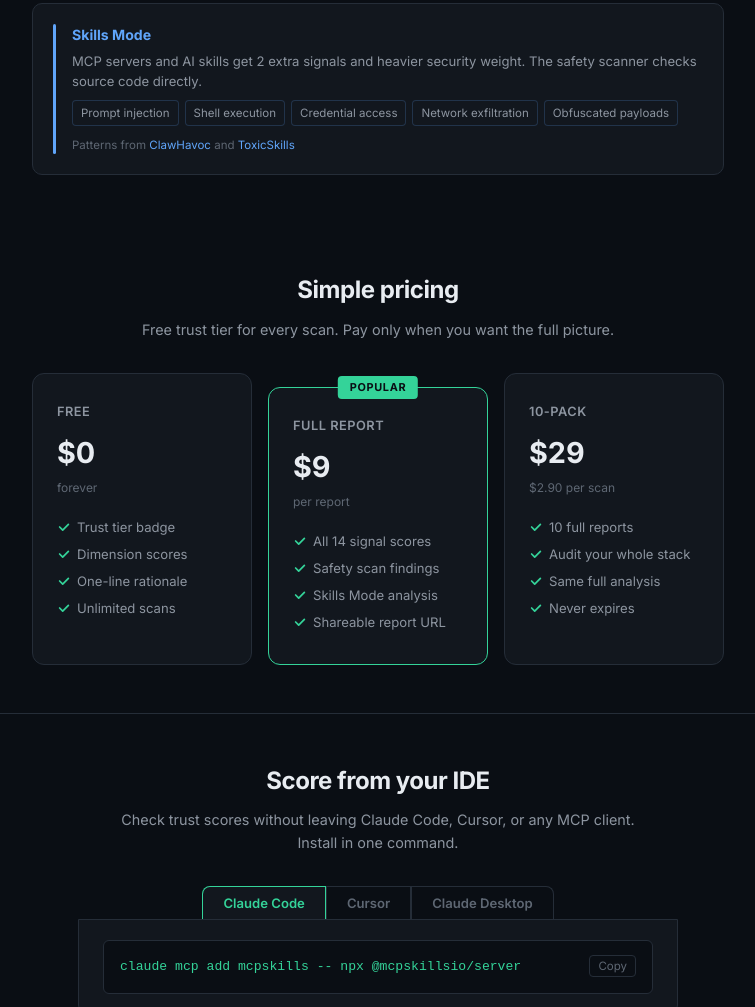
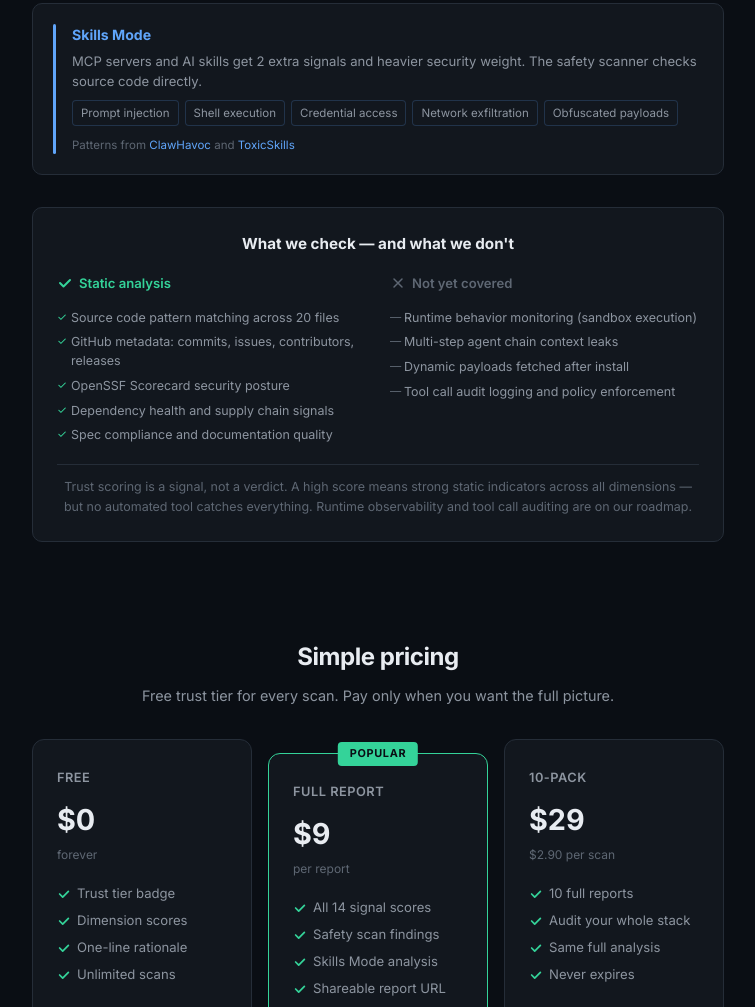
Before and after one commit to BeBraveBeKind/mcpskills, a website: page public/index.html in a window 1280 px wide. Shown: the part 3073-4080 px from the top of the page, without its empty margins (262-1017 px from the left). Drawn offline with Linux system fonts and the light colour scheme.

Commit message:
Add scope transparency section: what we check and what we don't
- New "What we check — and what we don't" two-column grid in methodology
- Static analysis capabilities listed explicitly (20 files, GitHub metadata, OpenSSF, deps)
- Limitations acknowledged: no runtime monitoring, no context leak detection, no dynamic payloads
- Positions runtime observability and tool call auditing as roadmap items
- FAQ structured data updated with limitations question for SEO
- Addresses Reddit feedback: static scoring gap + tool call audit policy

Co-Authored-By: Claude Opus 4.6 (1M context) <noreply@anthropic.com>

```diff
--- a/public/index.html
+++ b/public/index.html
@@ -51,7 +51,8 @@
       { "@type": "Question", "name": "How does MCP Skills trust scoring work?", "acceptedAnswer": { "@type": "Answer", "text": "Every repo is evaluated across 4 dimensions — Alive (is it maintained?), Legit (who made it?), Solid (is it secure?), and Usable (can I work with it?). Each dimension combines multiple signals from the GitHub API, OpenSSF Scorecard, and our analysis engine to produce a composite score from 0 to 10." } },
       { "@type": "Question", "name": "What is Skills Mode?", "acceptedAnswer": { "@type": "Answer", "text": "When MCP Skills detects an AI agent skill or MCP server, the algorithm shifts to Skills Mode. Security weight increases and two additional signals activate: Skill Spec Compliance and Tool Safety. The safety scanner checks for prompt injection, shell execution, credential access, network exfiltration, and obfuscated payloads — the exact attack patterns used in ClawHavoc." } },
       { "@type": "Question", "name": "What are the trust tiers?", "acceptedAnswer": { "@type": "Answer", "text": "Repos are assigned one of three trust tiers: Verified (score 7.5+ with strong dimensions — safe to build on), Established (score 4.5+ — solid but check the details), or New (below threshold — promising but unproven). A fourth tier, Blocked, applies when critical safety concerns are detected." } },
-      { "@type": "Question", "name": "Is the free scan really free?", "acceptedAnswer": { "@type": "Answer", "text": "Yes. Free scans show the trust tier badge, all 4 dimension scores, and a one-line rationale. Unlimited scans, no account required. Paid reports ($9 per scan or $29 for a 10-pack) unlock the full 12-signal breakdown and detailed safety scan findings." } }
+      { "@type": "Question", "name": "Is the free scan really free?", "acceptedAnswer": { "@type": "Answer", "text": "Yes. Free scans show the trust tier badge, all 4 dimension scores, and a one-line rationale. Unlimited scans, no account required. Paid reports ($9 per scan or $29 for a 10-pack) unlock the full 12-signal breakdown and detailed safety scan findings." } },
+      { "@type": "Question", "name": "What are the limitations of trust scoring?", "acceptedAnswer": { "@type": "Answer", "text": "MCP Skills performs static analysis — source code pattern matching, GitHub metadata, and OpenSSF Scorecard data. It does not yet monitor runtime behavior, multi-step agent chain context leaks, or dynamically fetched payloads. A high score means strong static indicators, but no automated tool catches everything. Runtime observability and tool call auditing are on our roadmap." } }
     ]
   }
   </script>
@@ -500,7 +501,43 @@
     .skills-source { font-size: 0.72rem; color: var(--text3); margin-top: 10px; display: block; }
     .skills-source a { color: var(--blue); text-decoration: none; }
 
+    /* Scope transparency section */
+    .scope-section {
+      margin-top: var(--sp-6); padding: var(--sp-5);
+      background: var(--surface); border: 1px solid var(--border);
+      border-radius: 10px;
+    }
+    .scope-section h3 {
+      font-size: 0.95rem; font-weight: 700; margin-bottom: var(--sp-4);
+      text-align: center;
+    }
+    .scope-grid {
+      display: grid; grid-template-columns: 1fr 1fr;
+      gap: var(--sp-5);
+    }
+    .scope-col h4 {
+      font-size: 0.82rem; font-weight: 600;
+      display: flex; align-items: center; gap: 6px;
+      margin-bottom: var(--sp-3);
+    }
+    .scope-do h4 { color: var(--green); }
+    .scope-dont h4 { color: var(--text3); }
+    .scope-col ul { list-style: none; }
+    .scope-col li {
+      font-size: 0.78rem; color: var(--text2);
+      padding: 3px 0 3px 14px; position: relative; line-height: 1.5;
+    }
+    .scope-do li::before { content: '\2713'; position: absolute; left: 0; color: var(--green); font-size: 0.7rem; }
+    .scope-dont li::before { content: '\2014'; position: absolute; left: 0; color: var(--text3); font-size: 0.7rem; }
+    .scope-note {
+      margin-top: var(--sp-4); padding-top: var(--sp-3);
+      border-top: 1px solid var(--border);
+      font-size: 0.78rem; color: var(--text3); line-height: 1.6;
+      text-align: center;
+    }
+
     @media (max-width: 600px) {
+      .scope-grid { grid-template-columns: 1fr; }
       .dim-item { flex-direction: column; gap: 8px; }
       .dim-accent { width: 100%; height: 3px; }
     }
@@ -961,6 +998,38 @@
       <span class="skills-source">Patterns from <a href="https://blog.trailofbits.com/2025/01/09/clawhavoc-mcp-supply-chain-attack/">ClawHavoc</a> and <a href="https://arxiv.org/abs/2504.03767">ToxicSkills</a></span>
     </div>
   </div>
+
+  <div class="scope-section">
+    <h3>What we check &mdash; and what we don't</h3>
+    <div class="scope-grid">
+      <div class="scope-col scope-do">
+        <h4>
+          <svg class="icon-svg" width="16" height="16" viewBox="0 0 16 16" fill="none"><path d="M3 8l3.5 3.5L13 5" stroke="var(--green)" stroke-width="2" stroke-linecap="round" stroke-linejoin="round"/></svg>
+          Static analysis
+        </h4>
+        <ul>
+          <li>Source code pattern matching across 20 files</li>
+          <li>GitHub metadata: commits, issues, contributors, releases</li>
+          <li>OpenSSF Scorecard security posture</li>
+          <li>Dependency health and supply chain signals</li>
+          <li>Spec compliance and documentation quality</li>
+        </ul>
+      </div>
+      <div class="scope-col scope-dont">
+        <h4>
+          <svg class="icon-svg" width="16" height="16" viewBox="0 0 16 16" fill="none"><path d="M4 4l8 8M12 4l-8 8" stroke="var(--text3)" stroke-width="1.5" stroke-linecap="round"/></svg>
+          Not yet covered
+        </h4>
+        <ul>
+          <li>Runtime behavior monitoring (sandbox execution)</li>
+          <li>Multi-step agent chain context leaks</li>
+          <li>Dynamic payloads fetched after install</li>
+          <li>Tool call audit logging and policy enforcement</li>
+        </ul>
+      </div>
+    </div>
+    <p class="scope-note">Trust scoring is a signal, not a verdict. A high score means strong static indicators across all dimensions &mdash; but no automated tool catches everything. Runtime observability and tool call auditing are on our roadmap.</p>
+  </div>
 </div></section>
 
 <!-- ============================================================
```
